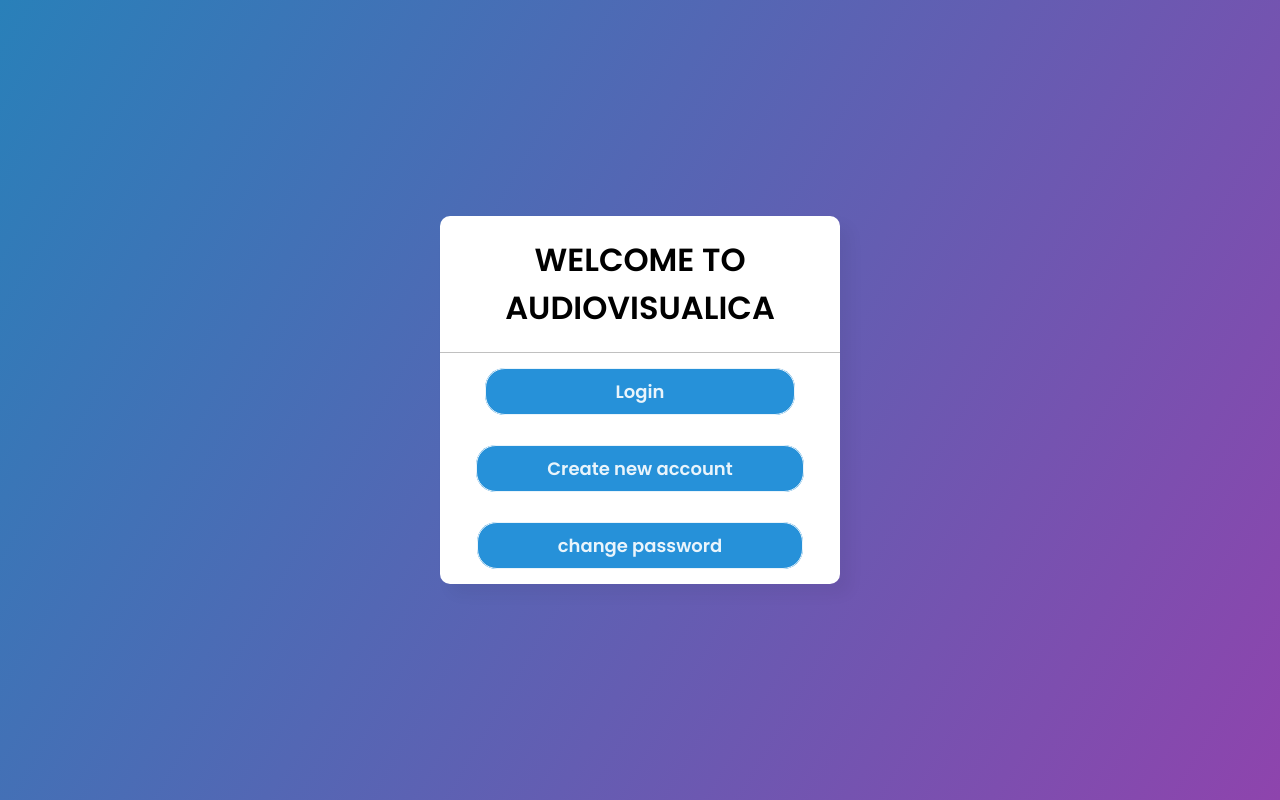
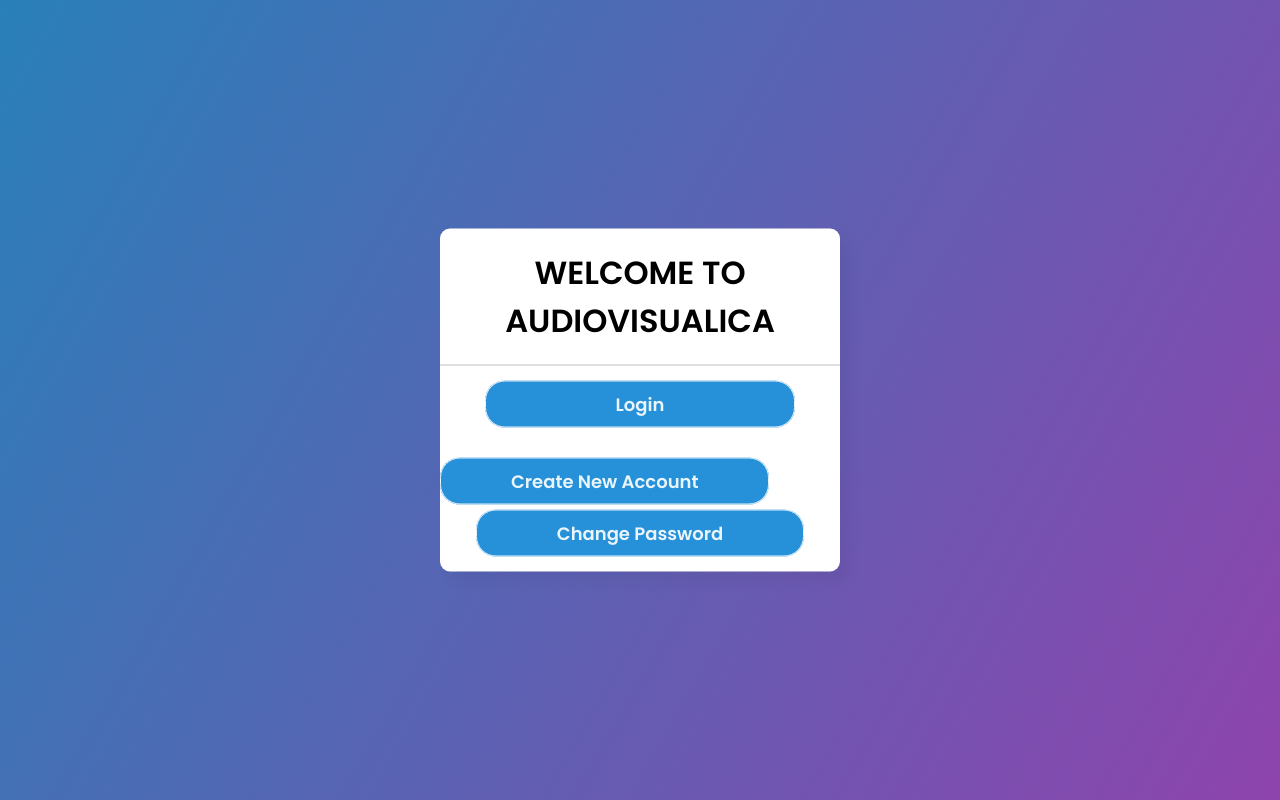
Before and after one commit to sidharth980/flask-auth, a Flask app: page /main in a window 1280 px wide. Run offline with Flask 2, Linux system fonts and the light colour scheme.

Commit message:
Update main.html

```diff
--- a/templates/main.html
+++ b/templates/main.html
@@ -27,8 +27,7 @@
     <br>
 
     <div class="txt_field">
-        <p align="center">
-    <a class="floop" href = "{{ url_for('new') }}">Create new account</a>
+    <a class="floop" href = "{{ url_for('new') }}">Create New Account</a>
        <br>
        <br>
         </p>
@@ -44,26 +43,23 @@
                     <input type = "submit" value="Upload"/>
             </form>
     </div>
+    <br>
+    <div style="text-align:center;">
 
-    <div class="signup_link">
-        <p align="center">
+       <a class="bloop" href="/logout">Log  Out</a>
+       </div>
 
-       <a class="bloop" href="/logout">Log  out</a>
-    </p>
-    </div>
-    <div >
+       <br>
 
         <div class="txt_field">
 
        {% endif %}
-       <br>
        <div style="text-align:center;">
-       <a class="gloop" type ="submit" href = "{{ url_for('change') }}">change password</a>
+       <a class="gloop" type ="submit" href = "{{ url_for('change') }}">Change Password</a>
        <br>
        <br>
         </div>
-        </div>
-    </p>
+
     </div>
 
 
```
